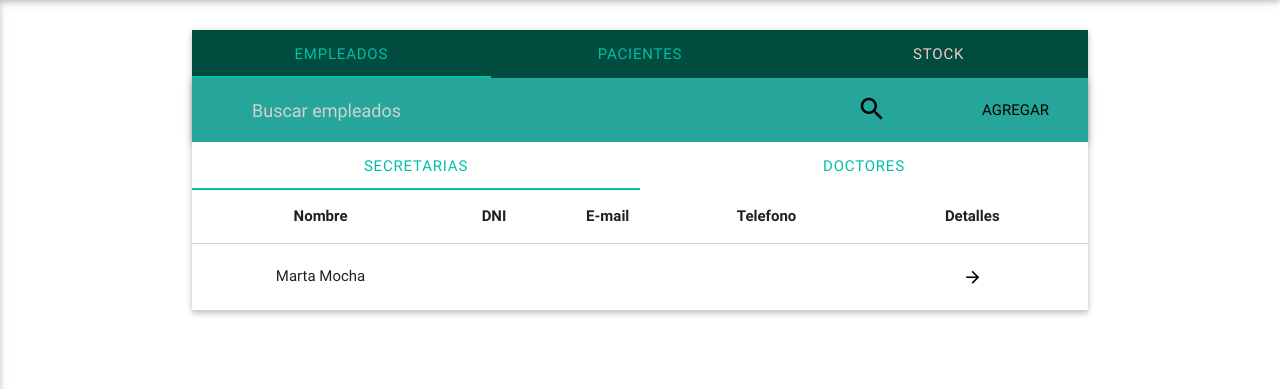
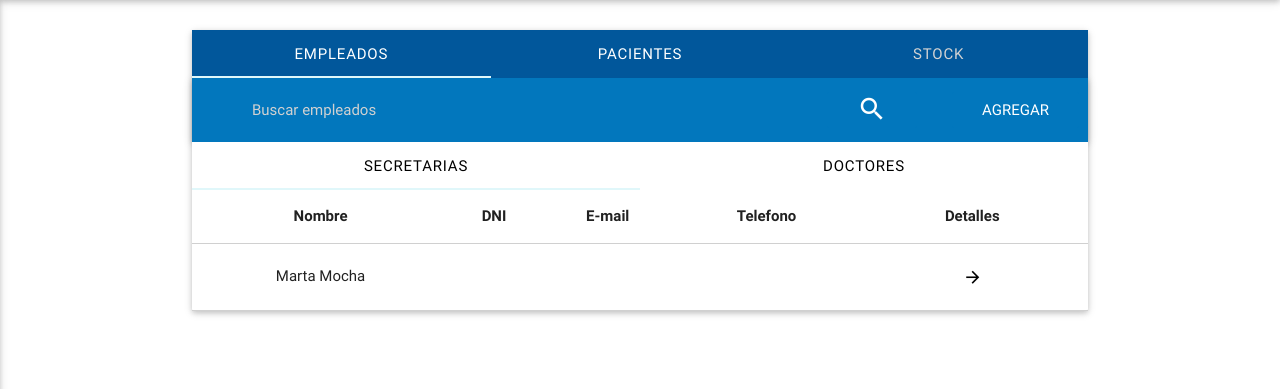
Before and after one commit to aesculapiusteam/aesculapius, a Django app: template app_main/templates/home.html in a window 1280 px wide. Shown: the part 64-453 px from the top of the page. Run offline with Django 3.2, Linux system fonts and the light colour scheme; the template is opened without the code that fills it, so the values that code supplies are empty.

Commit message:
tabs color changed

```diff
--- a/app_main/templates/home.html
+++ b/app_main/templates/home.html
@@ -13,27 +13,27 @@
         <div class='card'>
             <div class="col s12">
                 <ul class="tabs">
-                    <li class="tab col s3 teal darken-4"><a href="#test1">EMPLEADOS</a></li>
-                    <li class="tab col s3 teal darken-4"><a href="#test2">PACIENTES</a></li>
-                    <li class="tab col s3 teal darken-4 disabled"><a href="#test2">STOCK</a></li>
+                    <li class="tab col s3 light-blue darken-4"><a class="white-text" href="#test1">EMPLEADOS</a></li>
+                    <li class="tab col s3 light-blue darken-4"><a class="white-text" href="#test2">PACIENTES</a></li>
+                    <li class="tab col s3 light-blue darken-4 disabled"><a href="#test2">STOCK</a></li>
                 </ul>
             </div>
             <div id="test1" class="col s12 center">
-                <nav class="teal lighten-1">
+                <nav class="light-blue darken-3">
                     <div class="row">
                         <div class="input-field col s8">
                             <input id="searchEmployee" placeholder="Buscar empleados" type="search" required>
                             <label for="searchEmployee"></label>
                         </div>
                             <ul class="right">
-                                <li><a class="waves-effect waves-light btn-flat teal lighten-1"><i class="material-icons">search</i></a></li>
-                                <li><a class="waves-effect waves-light btn-flat teal lighten-1 modal-trigger" href="#modalAddEmployee">Agregar</a></li>
+                                <li><a class="waves-effect waves-light btn-flat light-blue darken-3"><i class="white-text material-icons">search</i></a></li>
+                                <li><a class="waves-effect waves-light btn-flat light-blue darken-3 modal-trigger white-text" href="#modalAddEmployee">Agregar</a></li>
                             </ul>
                     </div>
                 </nav>
                     <ul class="tabs">
-                        <li class="tab col s3"><a href="#test_secretary">SECRETARIAS</a></li>
-                        <li class="tab col s3"><a href="#test_doctor">DOCTORES</a></li>
+                        <li id="tab-text" class="tab col s3"><a href="#test_secretary">SECRETARIAS</a></li>
+                        <li id="tab-text" class="tab col s3"><a href="#test_doctor">DOCTORES</a></li>
                     </ul>
                 <div id="test_secretary" class="col s12">
                     <table class="bordered centered">
@@ -82,15 +82,15 @@
                 </div>
             </div>
             <div id="test2" class="col s12">
-                <nav class="teal lighten-1">
+                <nav class="light-blue darken-3">
                     <div class="row">
                         <div class="input-field col s8">
                             <input id="searchEmployee" placeholder="Buscar pacientes" type="search" required>
                             <label for="searchEmployee"></label>
                         </div>
                             <ul class="right ">
-                                <li><a class="waves-effect waves-light btn-flat teal lighten-1"><i class="material-icons">search</i></a></li>
-                                <li><a class="waves-effect waves-light btn-flat teal lighten-1 modal-trigger" href="#modalAddPacient">Agregar</a></li>
+                                <li><a class="waves-effect waves-light btn-flat light-blue darken-3"><i class="white-text material-icons">search</i></a></li>
+                                <li><a class="waves-effect waves-light btn-flat light-blue darken-3 modal-trigger white-text" href="#modalAddPacient">Agregar</a></li>
                             </ul>
                     </div>
                 </nav>
--- a/static/css/style.css
+++ b/static/css/style.css
@@ -96,7 +96,7 @@ i.left, i.right {
 }
 
 .tabs .tab a {
-    color: #00bfa5;
+    color: black;
     display: block;
     width: 100%;
     height: 100%;
@@ -106,15 +106,20 @@ i.left, i.right {
 }
 
 .tabs .tab a:hover {
-    color: #00838f;
+    color: black;
 }
 
 .tabs .indicator {
     position: absolute;
     bottom: 0;
     height: 2px;
-    background-color: #00bfa5;
+    background-color: #e0f7fa;
     will-change: left, right;
+}
+
+.tabs .tab.disabled a {
+    color: lightgrey;
+    cursor: default;
 }
 
 .input-field input[type=search], .input-field input[type=password] {
@@ -180,20 +185,22 @@ h5 {
     margin: 0.82rem 0 0.656rem 0;
 }
 
-/*#wrapper {
-    padding: 50px 0;
-    position: absolute;
-    top: 0;
-    bottom: 0;
-    left: 0;
-    right: 0;
-}*/
-
-/*#content{
-    min-height: 100%;
-}*/
-
 .slider .slides li .caption {
     color: #000;
     background-color: rgba(0,0,0,0.3);
 }
+
+.input-field input[type=search]#searchEmployee:focus {
+    background-color: #0288d1;
+    border: 0;
+    box-shadow: none;
+    color: white; }
+
+#searchEmployee {
+    color:  #fff;
+    /* 1 */
+    font: inherit;
+    /* 2 */
+    margin: 0;
+    /* 3 */
+}
```
